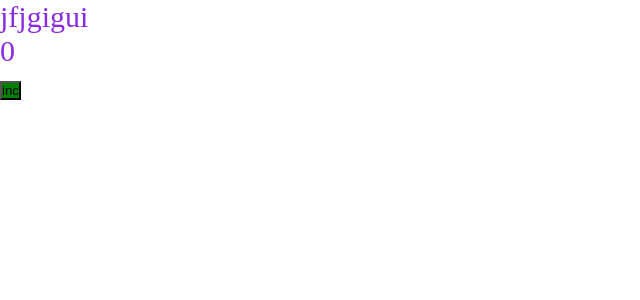
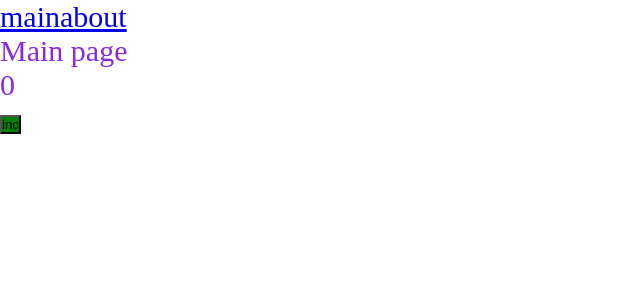
Before and after one commit to Mart7anova/project, a React app: page / in a window 1280 px wide. Shown: the top 300 px of the page, without its empty margins (0-640 px from the left). Built offline with nearby package versions, Linux system fonts and the light colour scheme.

Commit message:
add react-router-dom, routing, lazy routing

```diff
--- a/package.json
+++ b/package.json
@@ -16,6 +16,7 @@
     "@types/node": "^17.0.21",
     "@types/react": "^17.0.39",
     "@types/react-dom": "^17.0.11",
+    "@types/react-router-dom": "^5.3.3",
     "@types/webpack": "^5.28.0",
     "@types/webpack-dev-server": "^4.7.2",
     "css-loader": "^6.6.0",
@@ -33,6 +34,7 @@
   },
   "dependencies": {
     "react": "^17.0.2",
-    "react-dom": "^17.0.2"
+    "react-dom": "^17.0.2",
+    "react-router-dom": "^6.2.1"
   }
 }
--- a/src/App.tsx
+++ b/src/App.tsx
@@ -1,11 +1,23 @@
-import React from 'react';
+import React, {Suspense} from 'react';
 import {Counter} from "./components/Counter";
 import './index.scss'
+import {Link, Route, Routes} from "react-router-dom";
+import {AboutAsync} from "./pages/About/About.async";
+import {MainAsync} from "./pages/Main/Main.async";
 
 export const App = () => {
     return (
         <div className='app'>
-            jfjgigui
+            <Link to={'/'}>main</Link>
+            <Link to={'/about'}>about</Link>
+
+            <Suspense fallback={<div>Loading...</div>}>
+                <Routes>
+                    <Route path={'/'} element={<MainAsync/>}/>
+                    <Route path={'/about'} element={<AboutAsync/>}/>
+                </Routes>
+            </Suspense>
+
             <Counter/>
         </div>
     );
--- a/src/index.tsx
+++ b/src/index.tsx
@@ -1,8 +1,11 @@
 import {render} from "react-dom";
 import {App} from "./App";
 import './index.scss'
+import {BrowserRouter} from "react-router-dom";
 
 render(
-    <App/>,
+    <BrowserRouter>
+        <App/>
+    </BrowserRouter>,
     document.getElementById('root')
 )
--- /dev/null
+++ b/src/pages/About/About.async.tsx
@@ -0,0 +1,3 @@
+import {lazy} from "react";
+
+export const AboutAsync = lazy(()=> import('./About'))
--- /dev/null
+++ b/src/pages/About/About.tsx
@@ -0,0 +1,9 @@
+const About = () => {
+    return (
+        <div>
+            About page
+        </div>
+    );
+};
+
+export default About;
--- /dev/null
+++ b/src/pages/Main/Main.async.tsx
@@ -0,0 +1,3 @@
+import {lazy} from "react";
+
+export const MainAsync = lazy(() => import('./Main'))
--- /dev/null
+++ b/src/pages/Main/Main.tsx
@@ -0,0 +1,11 @@
+import React from 'react';
+
+const Main = () => {
+    return (
+        <div>
+            Main page
+        </div>
+    );
+};
+
+export default Main;
```
Also changed, not shown: 2 other files (tests, documents, lock files or other folders).
